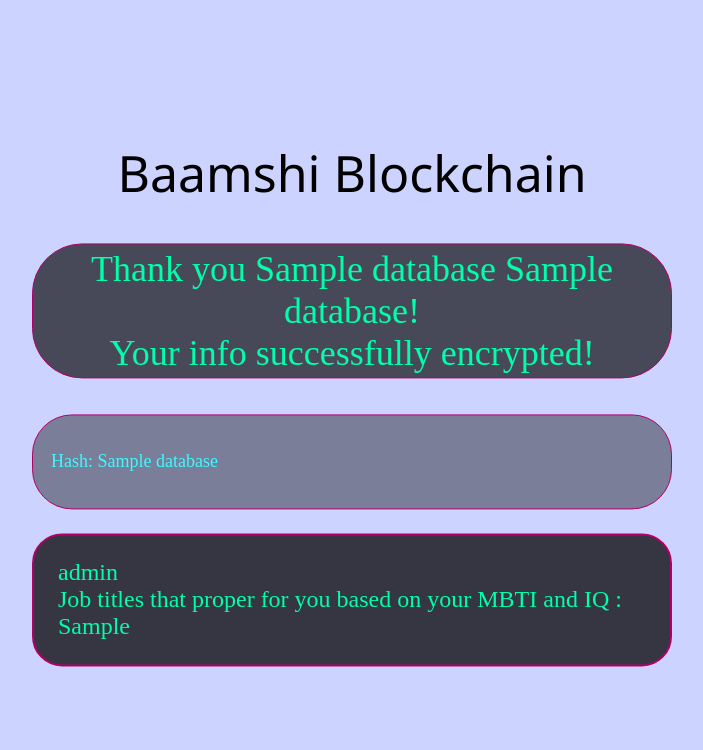
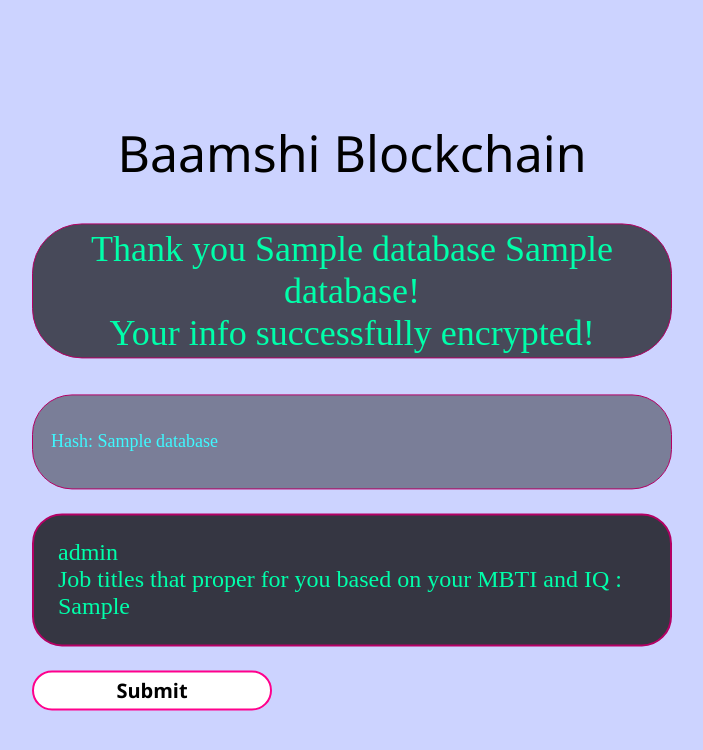
Before and after one commit to rezaaebraahimi/Baamshi_block_chain, a Flask app: template templates/result.html in a window 1280 px wide. Shown: the top 750 px of the page, without its empty margins (288-991 px from the left). Run offline with Flask 2, Linux system fonts and the light colour scheme; the template is opened without the code that fills it: most values are stand-ins (such as "Sample title", 1, 10 or a date in 2020).

Commit message:
update-4.1.3

```diff
--- a/requirements.txt
+++ b/requirements.txt
@@ -1,4 +1,3 @@
 Flask==2.2.2
-pymongo==4.3.3
-dnspython==2.2.1
-python-dotenv==0.21.0
+pymongo[srv]
+python-dotenv
--- a/static/chain.css
+++ b/static/chain.css
@@ -5,7 +5,7 @@ html{
     height: 100vh;
 }
 body{
-    background-color: rgba(127, 146, 255, 0.397);
+    background-color: rgba(0, 21, 139, 0.397);
     align-items: center;
 }
 
@@ -46,11 +46,11 @@ body{
 .let_space1{
     text-align: center;
     align-items: center;
-    border: 1px solid rgb(180, 0, 100);
+    border: 1px solid rgb(0, 180, 125);
     border-radius: 50px;
     padding: 0.1em;
     overflow: hidden;
     font-size: 36;
     background: rgba(0, 0, 0, 0.651);
-    color: rgb(0, 255, 170);
+    color: rgb(180, 0, 100);
 }
--- a/static/result.css
+++ b/static/result.css
@@ -64,3 +64,16 @@ body{
     background: rgba(0, 0, 0, 0.651);
     color: rgb(0, 255, 170);
 }
+
+.file_submit{
+    position: relative;
+    width: 30vh;
+    height: 40px;
+    font-size: 20px;
+    background: #fff;
+    font-family: 'Segoe UI', Tahoma, Geneva, Verdana, sans-serif;
+    font-weight: bold;
+    color: #000;
+    border: 2px solid rgb(255, 0, 140);
+    border-radius: 25px;
+}
--- a/templates/chain.html
+++ b/templates/chain.html
@@ -15,7 +15,7 @@
         </header>
 
       {% if _chain %}
-        <p class="let_space1">Hey, This is Full Chain..! </p> <br>
+        <p class="let_space1">Hey, This is your Block information! </p> <br>
         <div class="let_space">
           <p> {{ _chain }} </p>
 
--- a/templates/result.html
+++ b/templates/result.html
@@ -25,6 +25,8 @@
       {% if iq_level and job_offer %}
         <p class="iq"> {{ iq_level }} <br> Job titles that proper for you based on your MBTI and IQ : {{ job_offer }} </p>
       {% endif %}
+
+        <input class="file_submit" type="Submit" />
       </form>
 
     <br />
```
Also changed, not shown: app.py (line endings or trailing spaces).
